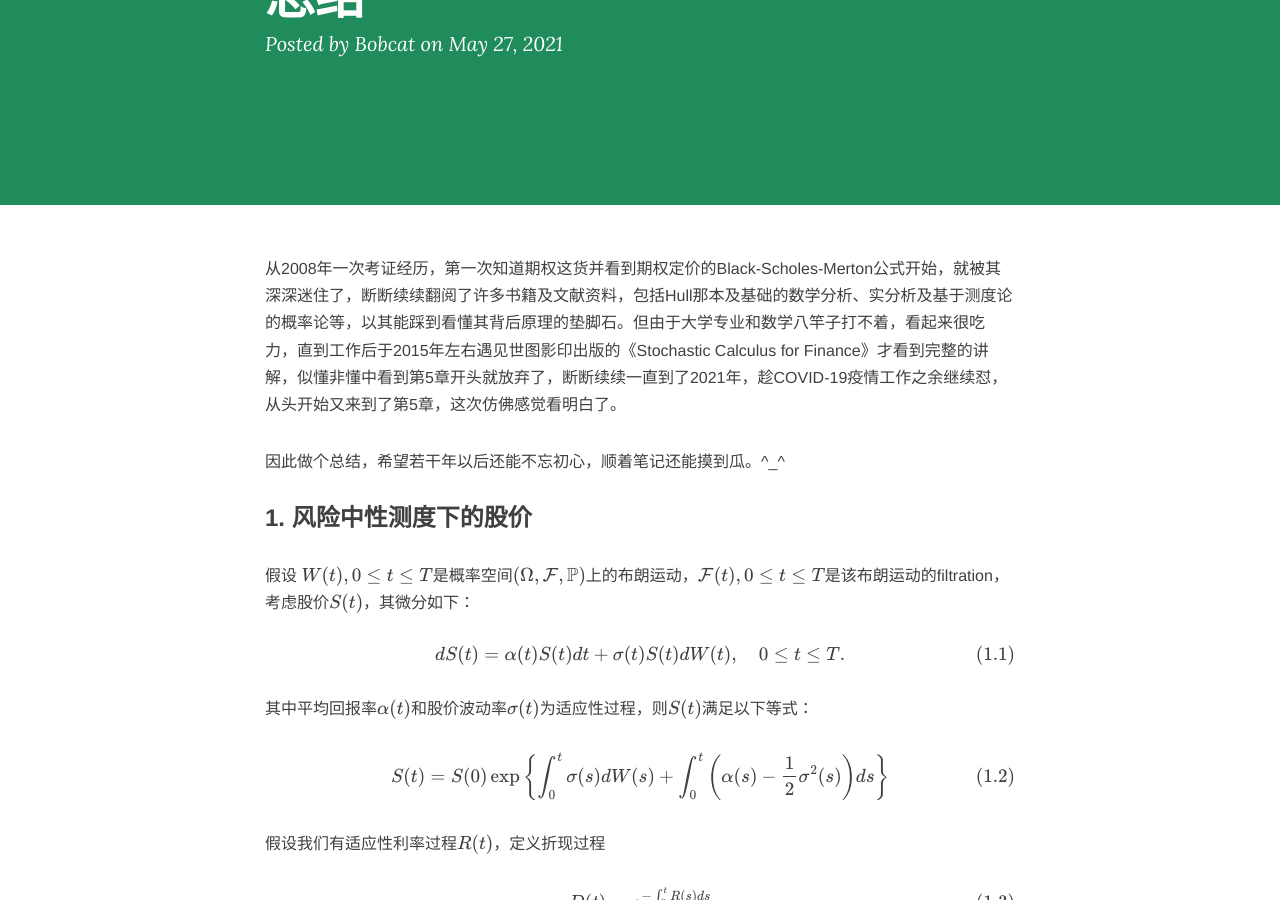
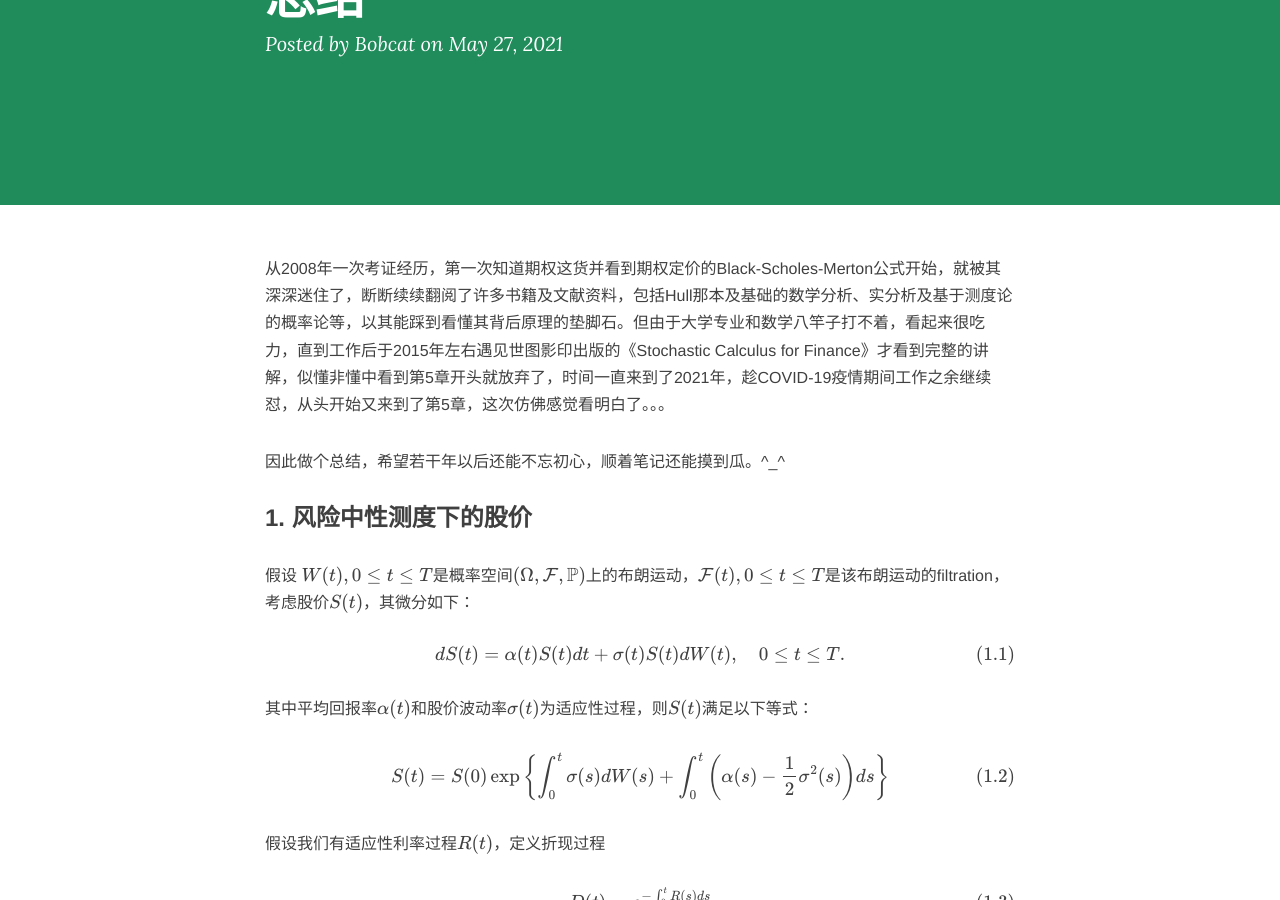
Before and after one commit to realbobcat/realbobcat.github.io, a Jekyll site: the page built from _posts/2021-05-27-Black-Scholes Model.md, in a window 1280 px wide and 900 px high, scrolled down 312 px. Built offline with Jekyll 4.4.1, drawn with Linux system fonts in a browser that asks for light colours; nearby versions of some CDN libraries; formulas are drawn with MathJax 3; comment, search, counter and statistics services are not loaded.

Commit message:
update blog

```diff
--- a/_posts/2021-05-27-Black-Scholes Model.md
+++ b/_posts/2021-05-27-Black-Scholes Model.md
@@ -5,7 +5,7 @@ date: 2021-05-27
 categories: 金融数学
 ---
 
-从2008年一次考证经历，第一次知道期权这货并看到期权定价的Black-Scholes-Merton公式开始，就被其深深迷住了，断断续续翻阅了许多书籍及文献资料，包括Hull那本及基础的数学分析、实分析及基于测度论的概率论等，以其能踩到看懂其背后原理的垫脚石。但由于大学专业和数学八竿子打不着，看起来很吃力，直到工作后于2015年左右遇见世图影印出版的《Stochastic Calculus for Finance》才看到完整的讲解，似懂非懂中看到第5章开头就放弃了，断断续续一直到了2021年，趁COVID-19疫情工作之余继续怼，从头开始又来到了第5章，这次仿佛感觉看明白了。
+从2008年一次考证经历，第一次知道期权这货并看到期权定价的Black-Scholes-Merton公式开始，就被其深深迷住了，断断续续翻阅了许多书籍及文献资料，包括Hull那本及基础的数学分析、实分析及基于测度论的概率论等，以其能踩到看懂其背后原理的垫脚石。但由于大学专业和数学八竿子打不着，看起来很吃力，直到工作后于2015年左右遇见世图影印出版的《Stochastic Calculus for Finance》才看到完整的讲解，似懂非懂中看到第5章开头就放弃了，时间一直来到了2021年，趁COVID-19疫情期间工作之余继续怼，从头开始又来到了第5章，这次仿佛感觉看明白了。。。
 
 因此做个总结，希望若干年以后还能不忘初心，顺着笔记还能摸到瓜。^_^
 
```
Also changed, not shown: 2 other files.
